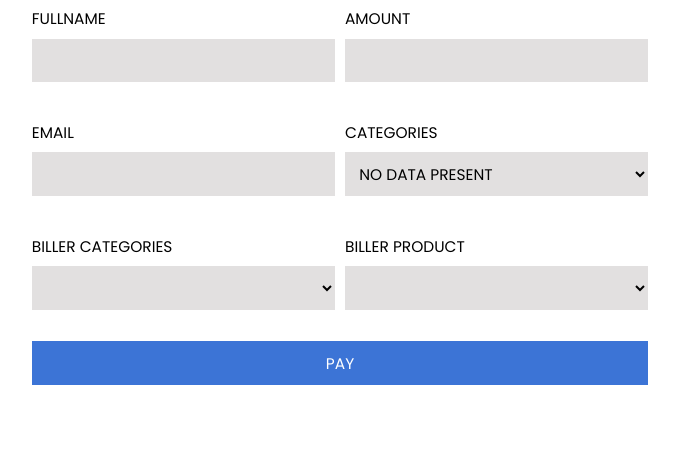
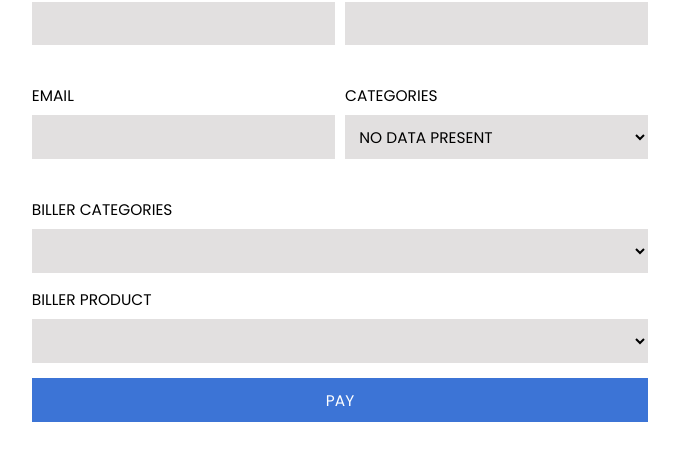
Before and after one commit to TouchAndPay-Technologies/TAP-Web-SDK-Demo, a plain HTML site: page index.html in a window 1280 px wide. Shown: the part 240-700 px from the top of the page, without its empty margins (300-979 px from the left). Drawn offline with nearby package versions, Linux system fonts and the light colour scheme; no server answers.

Commit message:
UI Cleanup

```diff
--- a/index.html
+++ b/index.html
@@ -52,7 +52,7 @@
             ></select>
           </aside>
         </article>
-        <article class="form-stack">
+        <article class="form-stacks">
           <aside class="form-group">
             <label for="billerCategory">Biller Categories</label>
             <select
```
